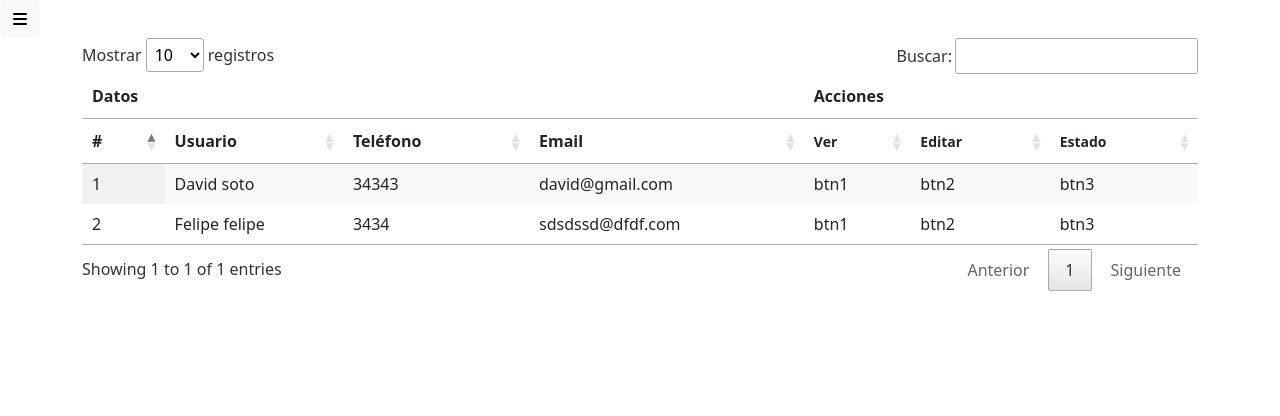
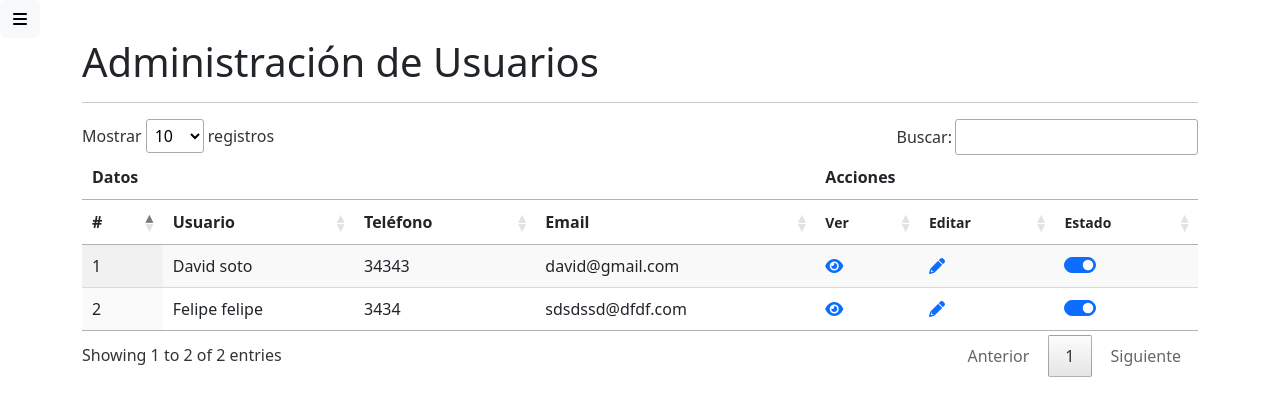
Before and after one commit to Dsr2004/rodar_rodar_escolar, a Django app: page /Admin/ListarUsuarios in a window 1280 px wide. Shown: the top 416 px of the page. Run offline with Django 4.2, Linux system fonts and the light colour scheme; a user stored in the database is signed in; data comes from the database, SQL or seed files in the repository; both versions use the stored data as it was after the commit; some libraries are stand-ins or nearby versions.

Commit message:
gestion de usuarios

```diff
--- a/Usuarios/Templates/base.html
+++ b/Usuarios/Templates/base.html
@@ -36,7 +36,9 @@
               " aria-current="page" href="{% url 'index' %}">Inicio</a>
             </li>
             <li class="nav-item">
-              <a class="nav-link" href="{% url 'listarUsuarios' %}">Administración de Usuarios</a>
+              <a class="nav-link
+              {% if request.path == '/Admin/ListarUsuarios'%}active{% endif %}
+              " href="{% url 'listarUsuarios' %}">Administración de Usuarios</a>
             </li>
             <li class="nav-item">
               <a class="nav-link" href="#">Administracion de Estudiantes</a>
--- a/Usuarios/Templates/usuarios.html
+++ b/Usuarios/Templates/usuarios.html
@@ -5,7 +5,8 @@
 {% endblock extendHead %}
 
 {% block contenido %}
-
+<h1>Administración de Usuarios</h1>
+<hr>
 {% if usuarios %}
 
 <table id="UsersTable"  class="display nowrap" cellspacing="0" width="100%">
@@ -31,11 +32,17 @@
             <td>{{usuario.get_nombreCompleto}}</td>
             <td>{{usuario.telefono}}</td>
             <td>{{usuario.email}}</td>
-            <td>btn1</td>
-            <td>btn2</td>
-            <td>btn3</td>
-        </tbody>
+            <td><a href=""><i class="fa-solid fa-eye"></i></a></td>
+            <td><a href=""><i class="fa-solid fa-pencil"></i></a></td>
+            <td>
+                <div class="form-check form-switch">
+                <input class="form-check-input" type="checkbox" role="switch" {% if usuario.estado  %}
+                  checked
+                {% endif %}>
+              </div></td>
+        </tr>
         {% endfor %}
+    </tbody>
 </table>
 
 {% else %}
--- a/Usuarios/models.py
+++ b/Usuarios/models.py
@@ -57,6 +57,7 @@
     hijos = models.ManyToManyField(Hijo)
     telefono = models.CharField(max_length=10)
     email = models.EmailField('Correo Electrónico', unique=True)
+    estado = models.BooleanField("Estado del usuario", default=True)
     objects = UsuarioManager()
 
 
--- a/Usuarios/views.py
+++ b/Usuarios/views.py
@@ -99,7 +99,11 @@
 
             if usuario is not None:
                 login(request, usuario)
-                return redirect("index")
+                if 'next' in request.GET:
+                    return redirect(request.GET.get('next'))
+                else:
+                    print("no hay next")
+                    return redirect("index")
             else:
                 return HttpResponse("contraseña incorrecta")
         else:
@@ -167,9 +171,9 @@
     dif_lat = abs(lat_a - lat_f)
     dif_log = abs(long_a - long_f)
 
-    #funcion que cambia el estado de la posicion de un hijo
-    # if dif_lat < 0.0005 and dif_log < 0.0005:
-    #     Hijo.objects.filter(placa=placa).filter(posicion=posicion).update(estado=False)
+    # funcion que cambia el estado de la posicion de un hijo
+    if dif_lat < 0.0005 and dif_log < 0.0005:
+        Hijo.objects.filter(placa=placa).filter(posicion=posicion).update(estado=False)
 
 
     if lat_a and lat_b and lat_c and lat_d:
@@ -211,7 +215,6 @@
     return render(request, "mapa.html", context)
 
 
-
 class Usuarios(ListView):
     model = Usuario
     template_name = "usuarios.html"
```
Also changed, not shown: db.sqlite3.
